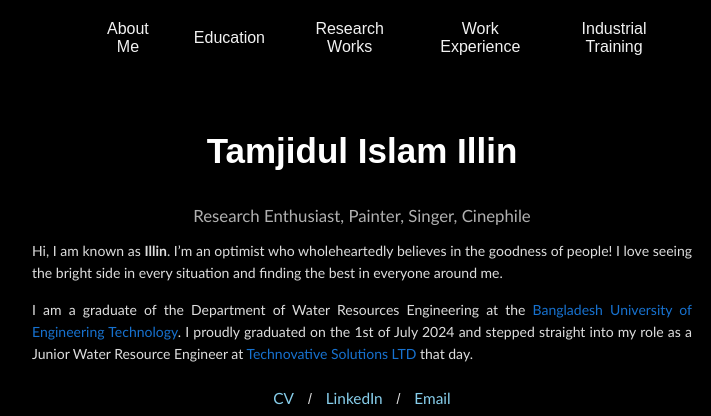
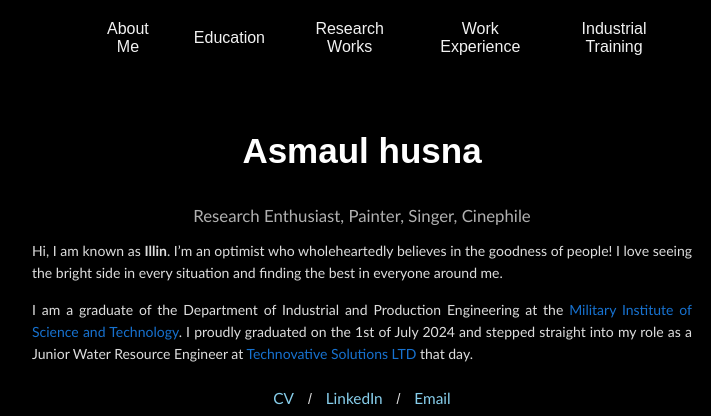
Before and after one commit to asmaulhusna-1311/asmaulhusna-1311, a plain HTML site: page index.html in a window 1280 px wide. Shown: the top 416 px of the page, 158-869 px from the left. Drawn offline with Linux system fonts and the light colour scheme.

Commit message:
Update index.html

```diff
--- a/index.html
+++ b/index.html
@@ -209,10 +209,10 @@
   <!-- About Me Section -->
   <div class="content-container" id="about">
     <div class="intro">
-      <h1>Tamjidul Islam Illin</h1>
+      <h1>Asmaul husna</h1>
       <h2>Research Enthusiast, Painter, Singer, Cinephile</h2>
       <p>Hi, I am known as <b>Illin</b>. I’m an optimist who wholeheartedly believes in the goodness of people! I love seeing the bright side in every situation and finding the best in everyone around me.</p>
-      <p>I am a graduate of the Department of Water Resources Engineering at the <a href="https://www.buet.ac.bd/web/#/">Bangladesh University of Engineering Technology</a>. I proudly graduated on the 1st of July 2024 and stepped straight into my role as a Junior Water Resource Engineer at <a href="https://technovativesolutions.co.uk/">Technovative Solutions LTD</a> that day.</p>
+      <p>I am a graduate of the Department of Industrial and Production Engineering at the <a href="https://www.buet.ac.bd/web/#/">Military Institute of Science and Technology</a>. I proudly graduated on the 1st of July 2024 and stepped straight into my role as a Junior Water Resource Engineer at <a href="https://technovativesolutions.co.uk/">Technovative Solutions LTD</a> that day.</p>
       <div class="link-section">
         <a href="CV_TAMJIDUL_ISLAM_ILLIN.pdf">CV</a> /
         <a href="https://www.linkedin.com/in/tamjidul-islam-illin-b425641a5/">LinkedIn</a> /
```
